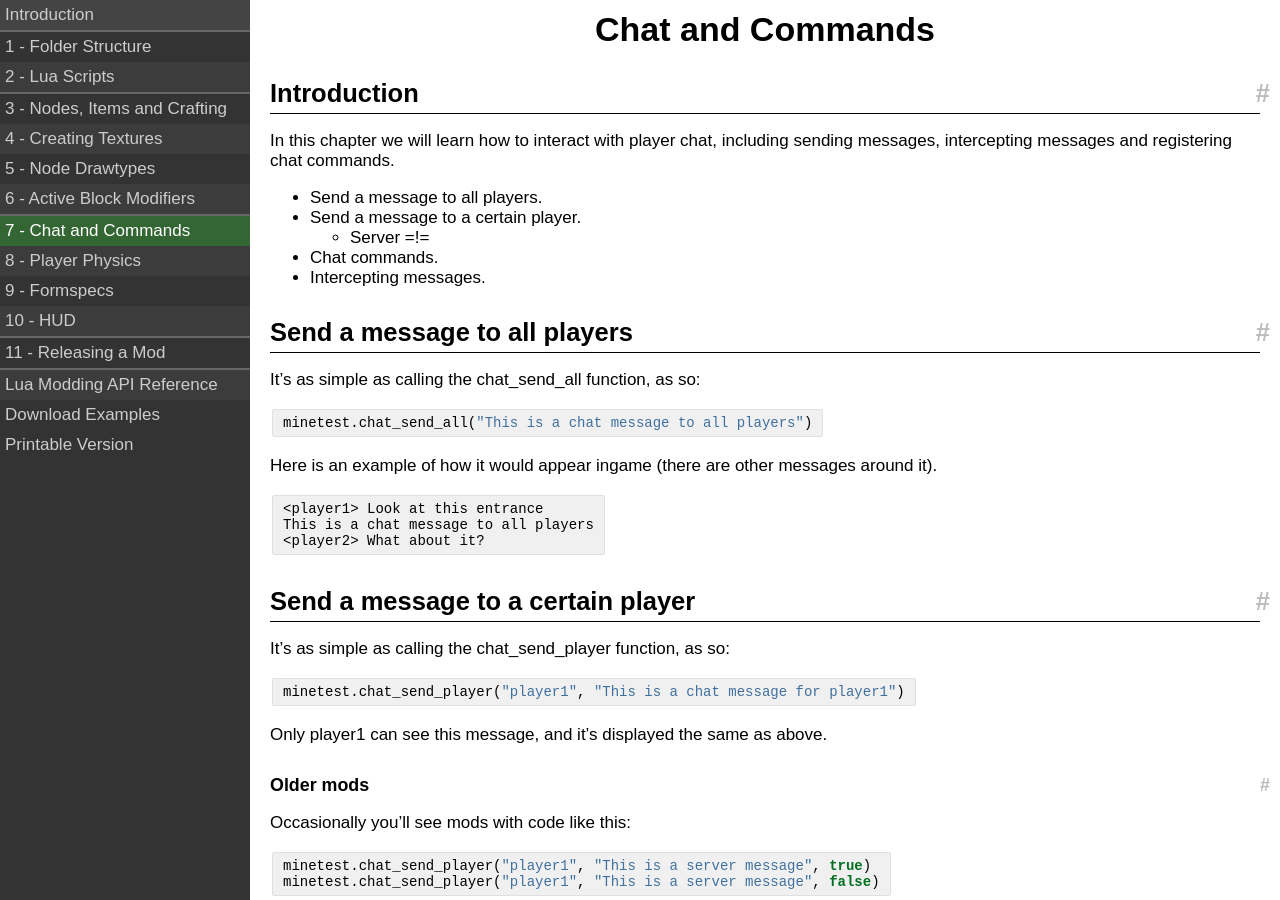
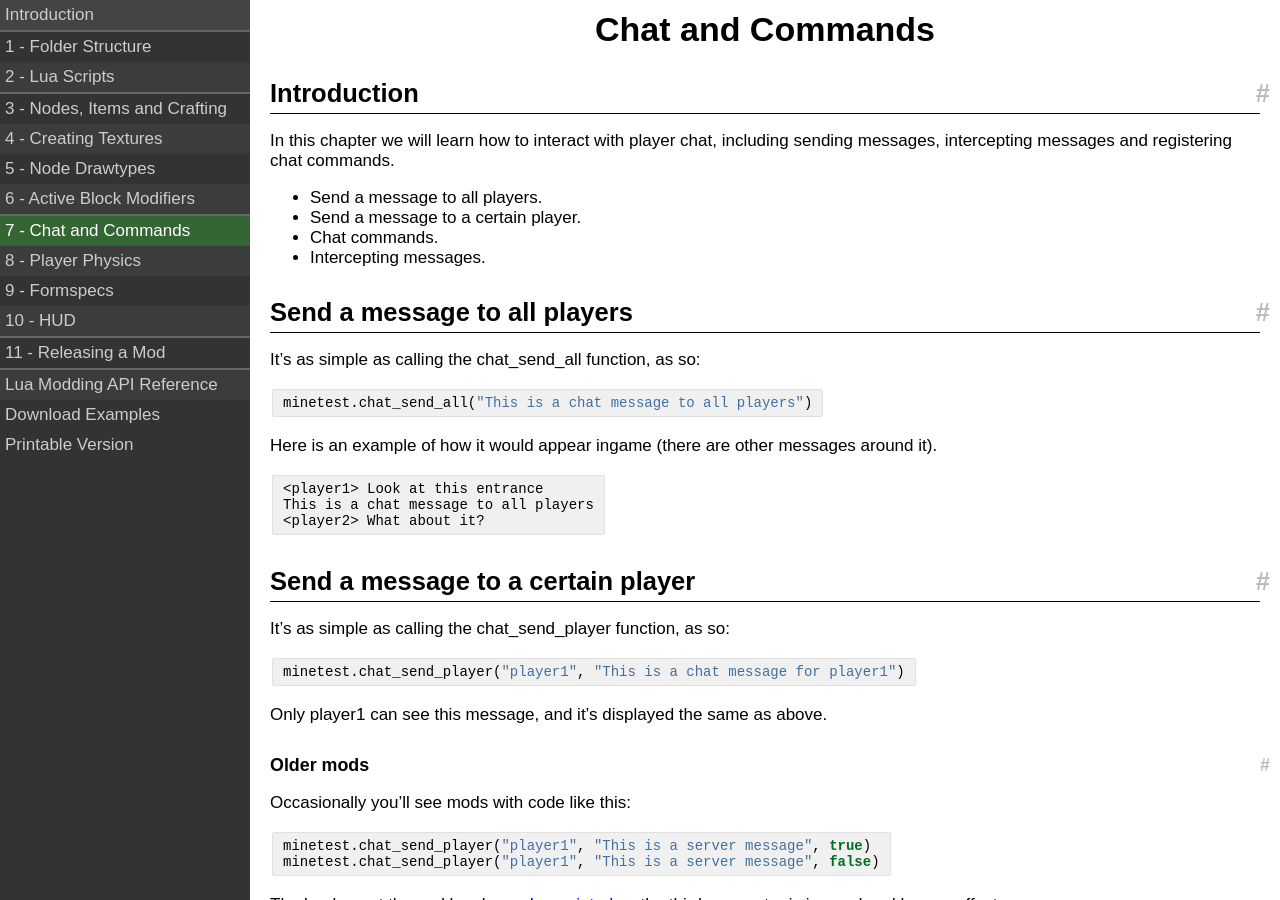
Before and after one commit to rubenwardy/minetest_modding_book, a Jekyll site: the page built from chapters/chat.md, in a window 1280 px wide and 900 px high. Built offline with Jekyll 4.4.1, drawn with Linux system fonts in a browser that asks for light colours; nearby versions of some CDN libraries.

Commit message:
Server =!= is depreciated part 2

```diff
--- a/chapters/chat.md
+++ b/chapters/chat.md
@@ -11,7 +11,6 @@ sending messages, intercepting messages and registering chat commands.
 
 * Send a message to all players.
 * Send a message to a certain player.
-	* Server =!=
 * Chat commands.
 * Intercepting messages.
 
```
